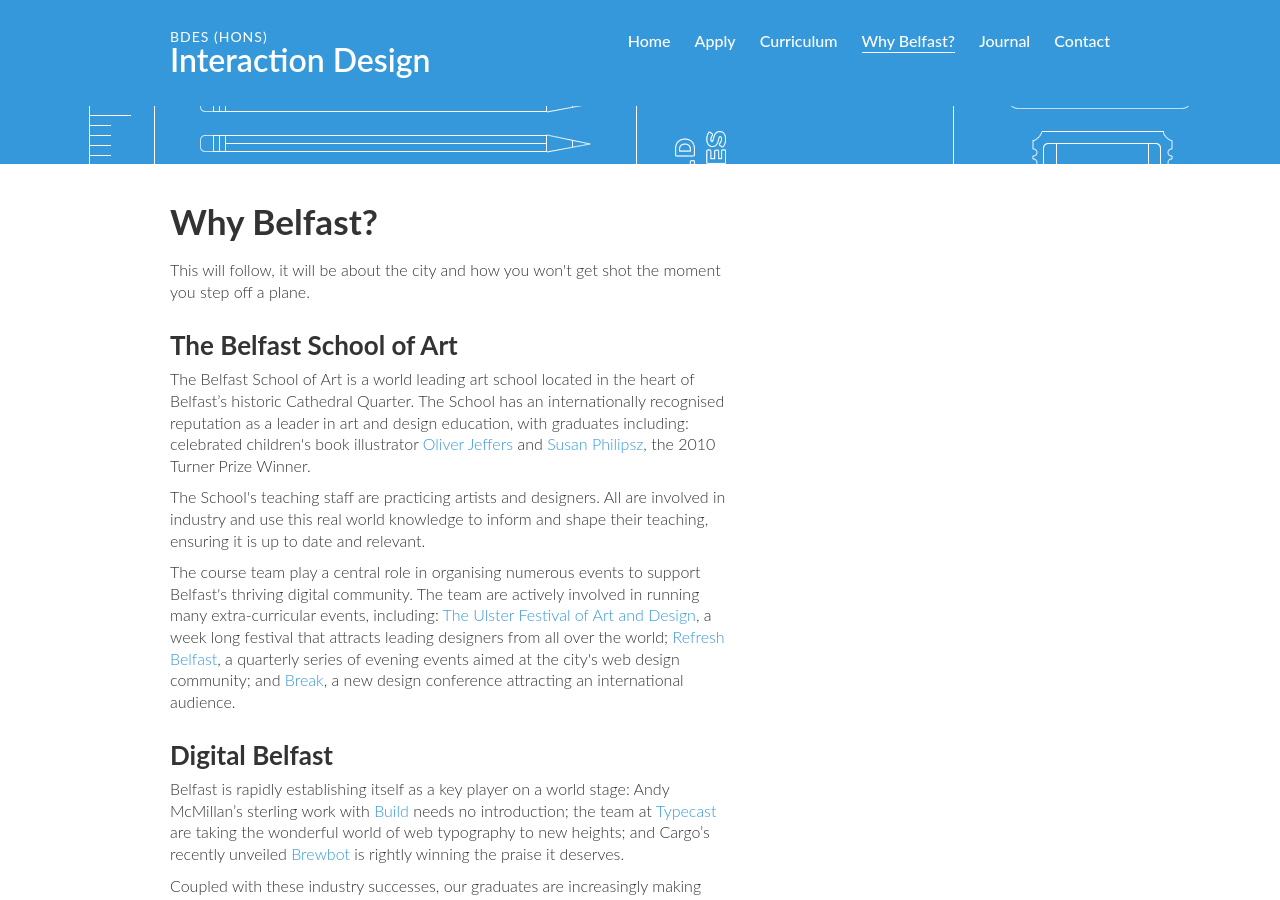
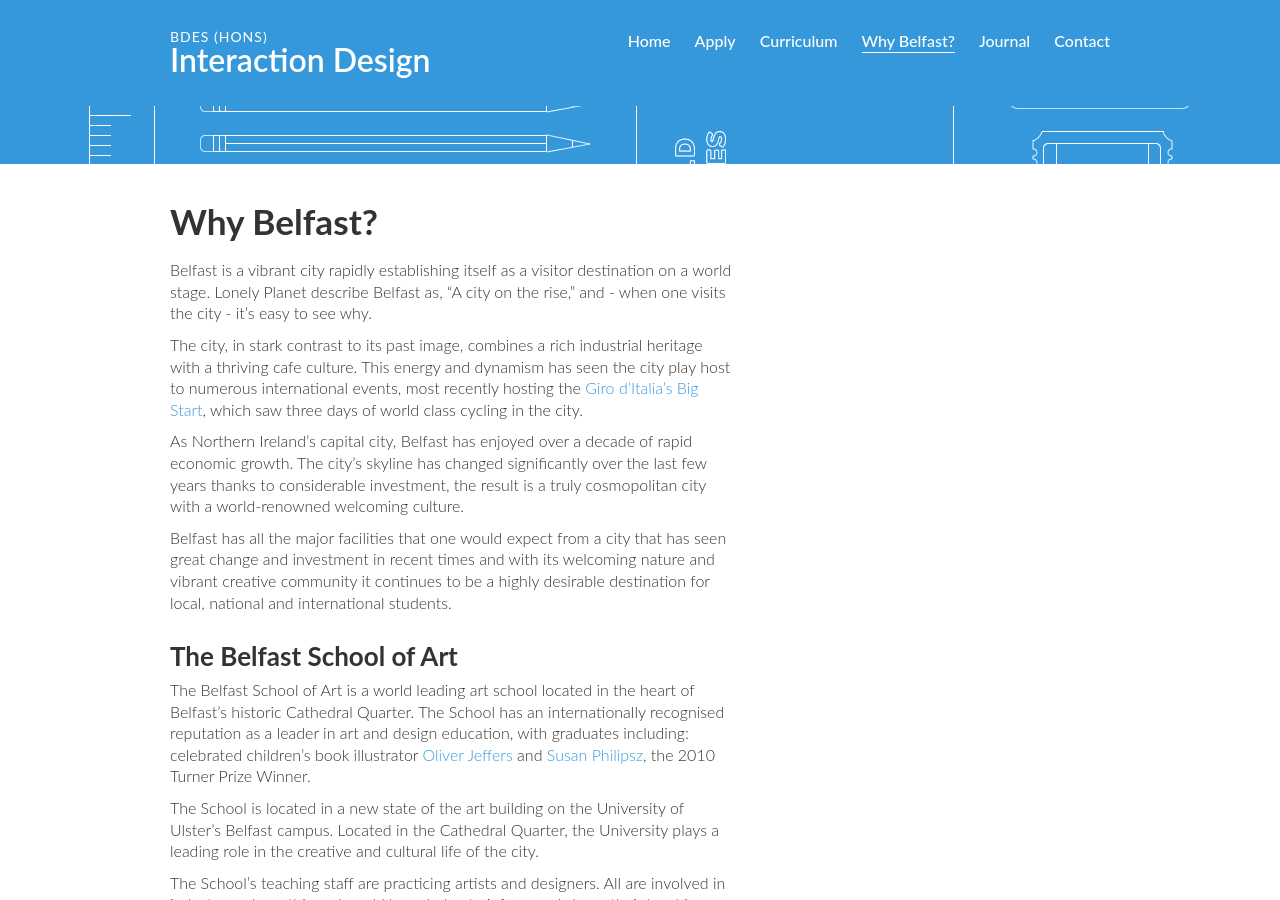
Before and after one commit to ixdbelfast/ixdbelfast.github.io, a Jekyll site: the page built from why-belfast.html, in a window 1280 px wide and 900 px high, scrolled down 366 px. Built offline with Jekyll 4.4.1, drawn with Linux system fonts in a browser that asks for light colours; some of the changed text lies outside the part shown.

Commit message:
All sections updated.

```diff
--- a/why-belfast.html
+++ b/why-belfast.html
@@ -7,31 +7,40 @@
 
 <div class="two left">
 
-	<h1>Why Belfast?</h1>
-	<p>This will follow, it will be about the city and how you won't get shot the moment you step off a plane.</p>
+<h1>Why Belfast?</h1>
 
+<p>Belfast is a vibrant city rapidly establishing itself as a visitor destination on a world stage. Lonely Planet describe Belfast as, “A city on the rise,” and - when one visits the city - it’s easy to see why.</p>
+
+<p>The city, in stark contrast to its past image, combines a rich industrial heritage with a thriving cafe culture. This energy and dynamism has seen the city play host to numerous international events, most recently hosting the <a href="http://www.discovernorthernireland.com/giro2014/view.aspx">Giro d’Italia’s Big Start</a>, which saw three days of world class cycling in the city.</p>
+
+<p>As Northern Ireland’s capital city, Belfast has enjoyed over a decade of rapid economic growth. The city’s skyline has changed significantly over the last few years thanks to considerable investment, the result is a truly cosmopolitan city with a world-renowned welcoming culture.</p>
+
+<p>Belfast has all the major facilities that one would expect from a city that has seen great change and investment in recent times and with its welcoming nature and vibrant creative community it continues to be a highly desirable destination for local, national and international students.</p>
 
 <h2>The Belfast School of Art</h2>
 
-<p>The Belfast School of Art is a world leading art school located in the heart of Belfast’s historic Cathedral Quarter. The School has an internationally recognised reputation as a leader in art and design education, with graduates including: celebrated children's book illustrator <a href="http://www.oliverjeffers.com">Oliver Jeffers</a> and <a href="http://en.wikipedia.org/wiki/Susan_Philipsz">Susan Philipsz</a>, the 2010 Turner Prize Winner.</p>
+<p>The Belfast School of Art is a world leading art school located in the heart of Belfast’s historic Cathedral Quarter. The School has an internationally recognised reputation as a leader in art and design education, with graduates including: celebrated children’s book illustrator <a href="http://www.oliverjeffers.com">Oliver Jeffers</a> and <a href="http://en.wikipedia.org/wiki/Susan_Philipsz">Susan Philipsz</a>, the 2010 Turner Prize Winner.</p>
 
-<p>The School's teaching staff are practicing artists and designers. All are involved in industry and use this real world knowledge to inform and shape their teaching, ensuring it is up to date and relevant.</p>
+<p>The School is located in a new state of the art building on the University of Ulster’s Belfast campus. Located in the Cathedral Quarter, the University plays a leading role in the creative and cultural life of the city.</p>
 
-<p>The course team play a central role in organising numerous events to support Belfast's thriving digital community. The team are actively involved in running many extra-curricular events, including: <a href="http://www.ulsterfestival.com">The Ulster Festival of Art and Design</a>, a week long festival that attracts leading designers from all over the world; <a href="http://refreshbelfast.com">Refresh Belfast</a>, a quarterly series of evening events aimed at the city's web design community; and <a href="http://breakconf.org">Break</a>, a new design conference attracting an international audience.</p>
+<p>The School’s teaching staff are practicing artists and designers. All are involved in industry and use this real world knowledge to inform and shape their teaching, ensuring it is up to date and relevant.</p>
 
-<h2>Digital Belfast</h2>
+<p>The course team play a central role in organising numerous events to support Belfast’s thriving digital community. The team are actively involved in running many extra-curricular events, including: <a href="http://www.ulsterfestival.com">The Ulster Festival of Art and Design</a>, a week long festival that attracts leading designers from all over the world; <a href="http://refreshbelfast.com">Refresh Belfast</a>, a quarterly series of evening events aimed at the city’s web design community; and <a href="http://breakconf.org">Break</a>, a new design conference attracting an international audience.</p>
+
+<h2>Belfast’s Digital Community</h2>
 
 <p>Belfast is rapidly establishing itself as a key player on a world stage: Andy McMillan’s sterling work with <a href="http://buildconf.com">Build</a> needs no introduction; the team at <a href="http://typecast.com">Typecast</a> are taking the wonderful world of web typography to new heights; and Cargo’s recently unveiled <a href="http://www.brewbot.io">Brewbot</a> is rightly winning the praise it deserves.</p>
 
-<p>Coupled with these industry successes, our graduates are increasingly making their mark on an international stage. Danny Turley's <a href="http://performasports.com">Performa Sports</a>, an iOS app designed for analysts, coaches and players to analyse and improve their performances, is rapidly securing high profile clients worldwide.</p>
+<p>Coupled with these industry successes, our graduates are increasingly making their mark on an international stage. Danny Turley’s <a href="http://performasports.com">Performa Sports</a>, an iOS app designed for analysts, coaches and players to analyse and improve their performances, is rapidly securing high profile clients worldwide.</p>
 
 <p>Kyle Gawley and David Turner, just one year from graduation, are building a world class web-based ticketing solution, <a href="https://getinvited.to">Get Invited</a>. Get Invited has secured over a quarter of a million pounds of investment, enabling the team to grow the business and ticket events throughout the world.</p>
 
-<p>Belfast is firmly on the map, right where it deserves to be. We think you’ll love the city, the people are warm and friendly and our digital community is tight knit and supportive. We're looking for passionate individuals with a desire to learn. <a href="http://ixdbelfast.org/apply/">If that's you, join us in Belfast for what we promise will be a thrilling adventure.</a></p>
+<p>Belfast is firmly on the map, right where it deserves to be. We think you’ll love the city, the people are warm and friendly and our digital community is tight knit and supportive. We’re looking for passionate individuals with a desire to learn. <a href="http://ixdbelfast.org/apply/">If that’s you, join us in Belfast for what we promise will be a thrilling adventure.</a></p>
 
 </div>
 
 <div class="one right">
 
+<!-- Tim, in this sidebar we should perhaps put a wee OpenStreetMap? So folks can see where we are in the world. This would put the sidebar to good use. -->
 
 </div>
```
